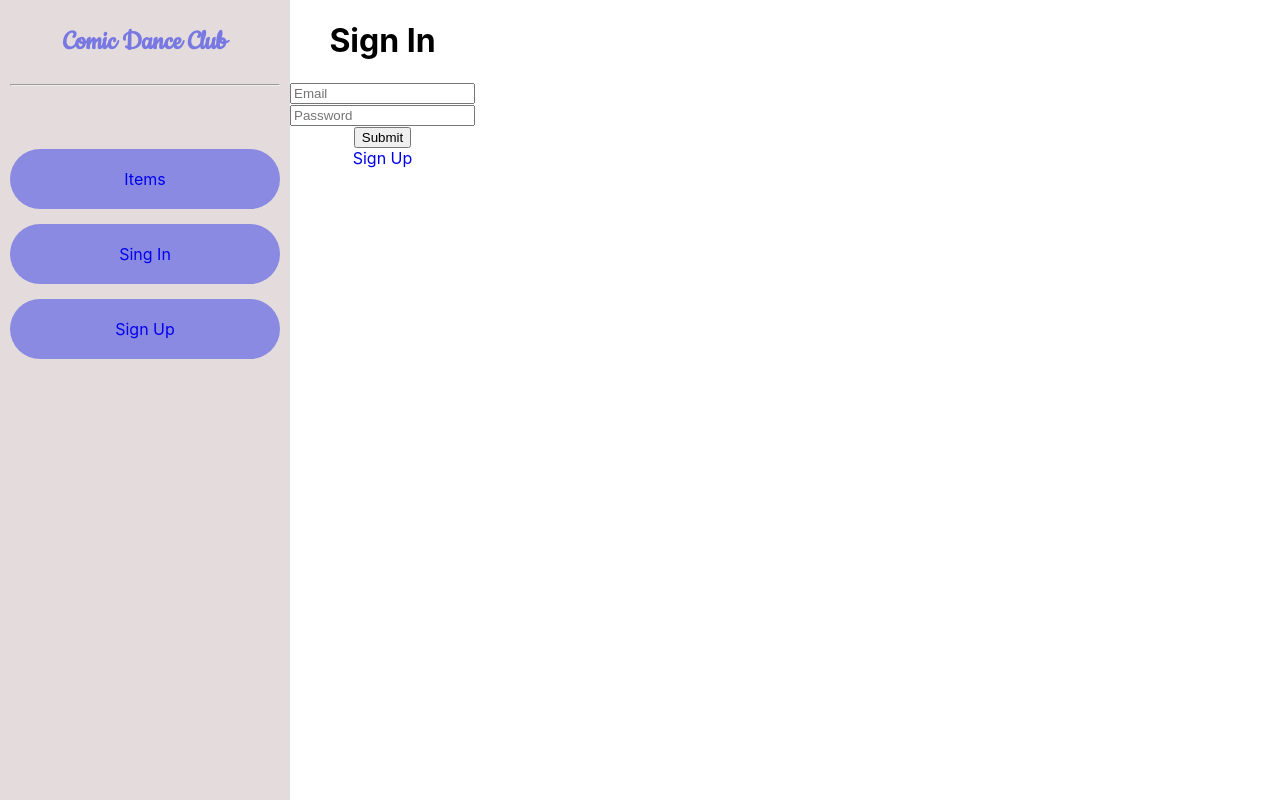
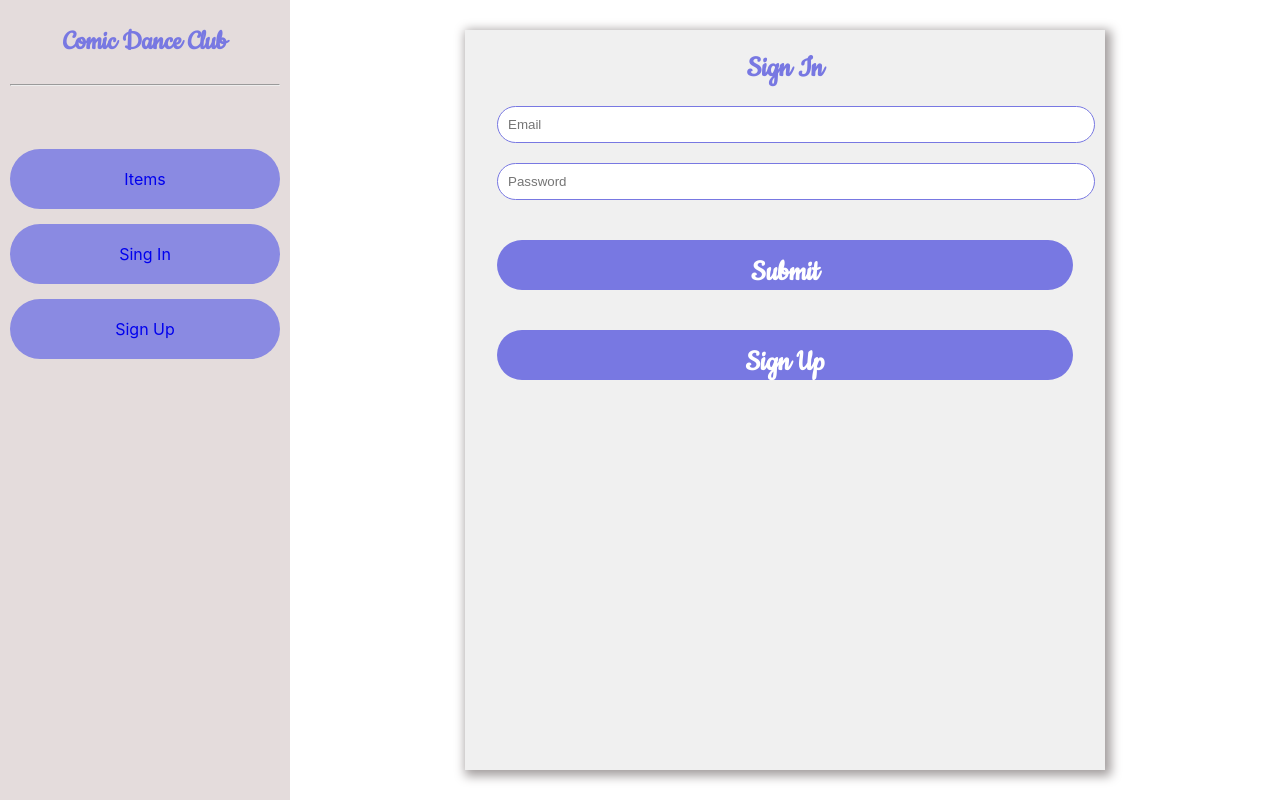
Before and after one commit to alexander16108/comic-dance-frontend-app, a React (Create React App) app: page /sign_in in a window 1280 px wide. Built offline with nearby package versions, Linux system fonts and the light colour scheme.

Commit message:
finish styling signIn page

```diff
--- a/src/features/auth/Session.js
+++ b/src/features/auth/Session.js
@@ -2,6 +2,7 @@ import { useState } from 'react';
 import { useDispatch, useSelector } from 'react-redux';
 import { Link, useNavigate } from 'react-router-dom';
 import { setSingInApi } from './reducer';
+import './index.css';
 
 const Session = () => {
   const navigate = useNavigate();
@@ -28,14 +29,14 @@ const Session = () => {
   };
 
   return (
-    <div>
-      <h1>Sign In</h1>
+    <form className="signup-page">
+      <h1 className="formHeader">Sign In</h1>
       <div>
         {message.map((v) => (<p key={v}>{v}</p>))}
       </div>
-      <form>
-        <div>
+      <div className="formGroup">
         <input
+          className="formControl"
           type="email"
           name="email"
           value={state.email}
@@ -45,8 +46,9 @@ const Session = () => {
         />
       </div>
 
-        <div>
+      <div className="formGroup">
         <input
+          className="formControl"
           type="password"
           name="password"
           value={state.password}
@@ -58,17 +60,27 @@ const Session = () => {
         />
       </div>
 
-        <div>
+      <div className="formGroup">
         <button
+          className="btn"
           type="submit"
           onClick={handleSubmit}
         >
           Submit
         </button>
       </div>
+      <div className="formGroup">
+        <Link to="/sign_up">
+          <button
+            className="btn"
+            type="submit"
+            onClick={handleSubmit}
+          >
+            Sign Up
+          </button>
+        </Link>
+      </div>
     </form>
-      <Link to="/sign_up">Sign Up</Link>
-    </div>
   );
 };
 
--- a/src/features/auth/index.css
+++ b/src/features/auth/index.css
@@ -2,7 +2,7 @@
 
 .signup-page {
   margin: auto;
-  min-width: 70vw;
+  min-width: 50vw;
   flex-direction: column;
   justify-content: space-between;
   background-color: #f0f0f0;
@@ -27,8 +27,8 @@
 }
 
 .formControl {
+  border: 1px solid rgb(120, 120, 226);
   width: 100%;
-  border: none;
   border-radius: 50px;
   padding: 10px;
 }
```
Lines whose indentation alone changed are shown as unchanged.
